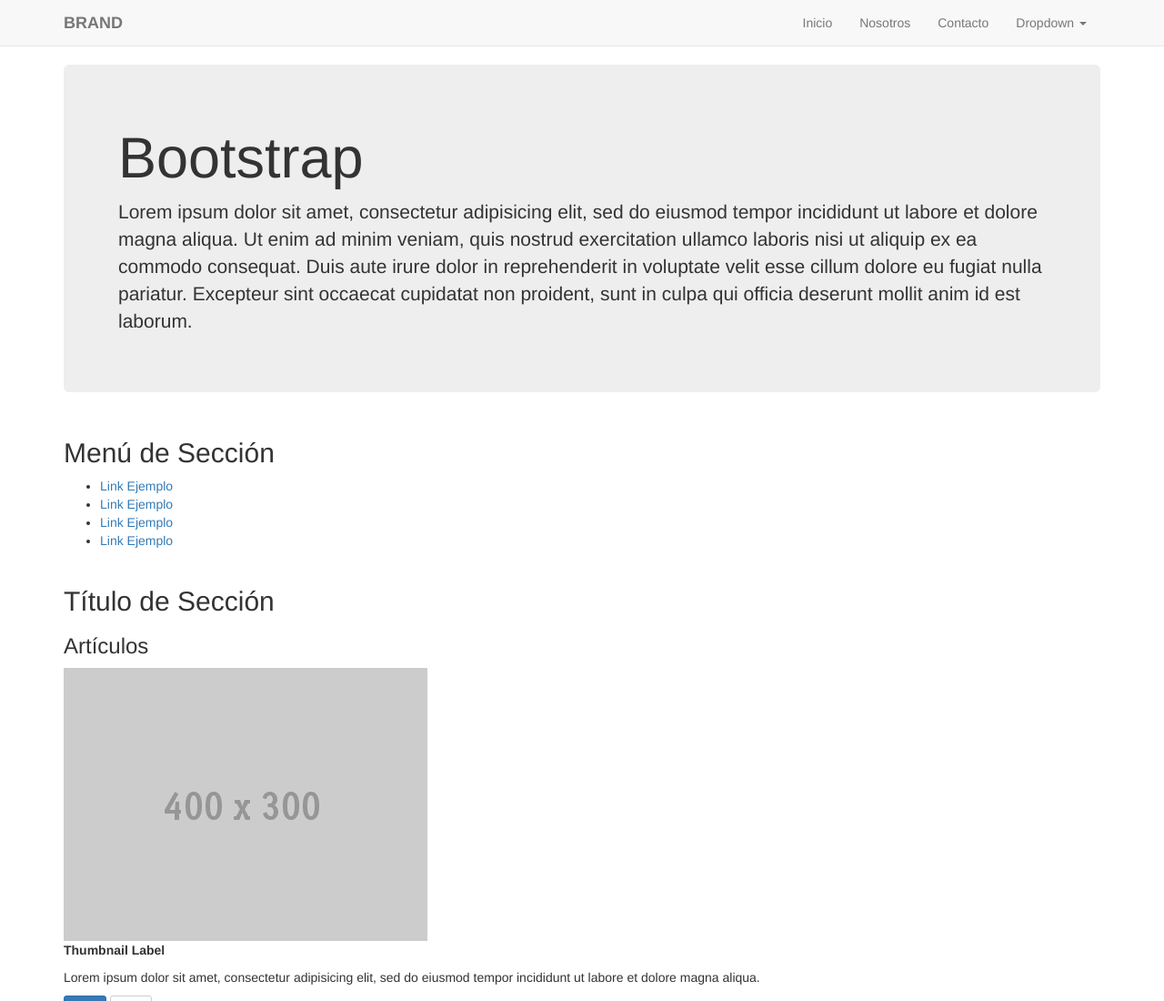
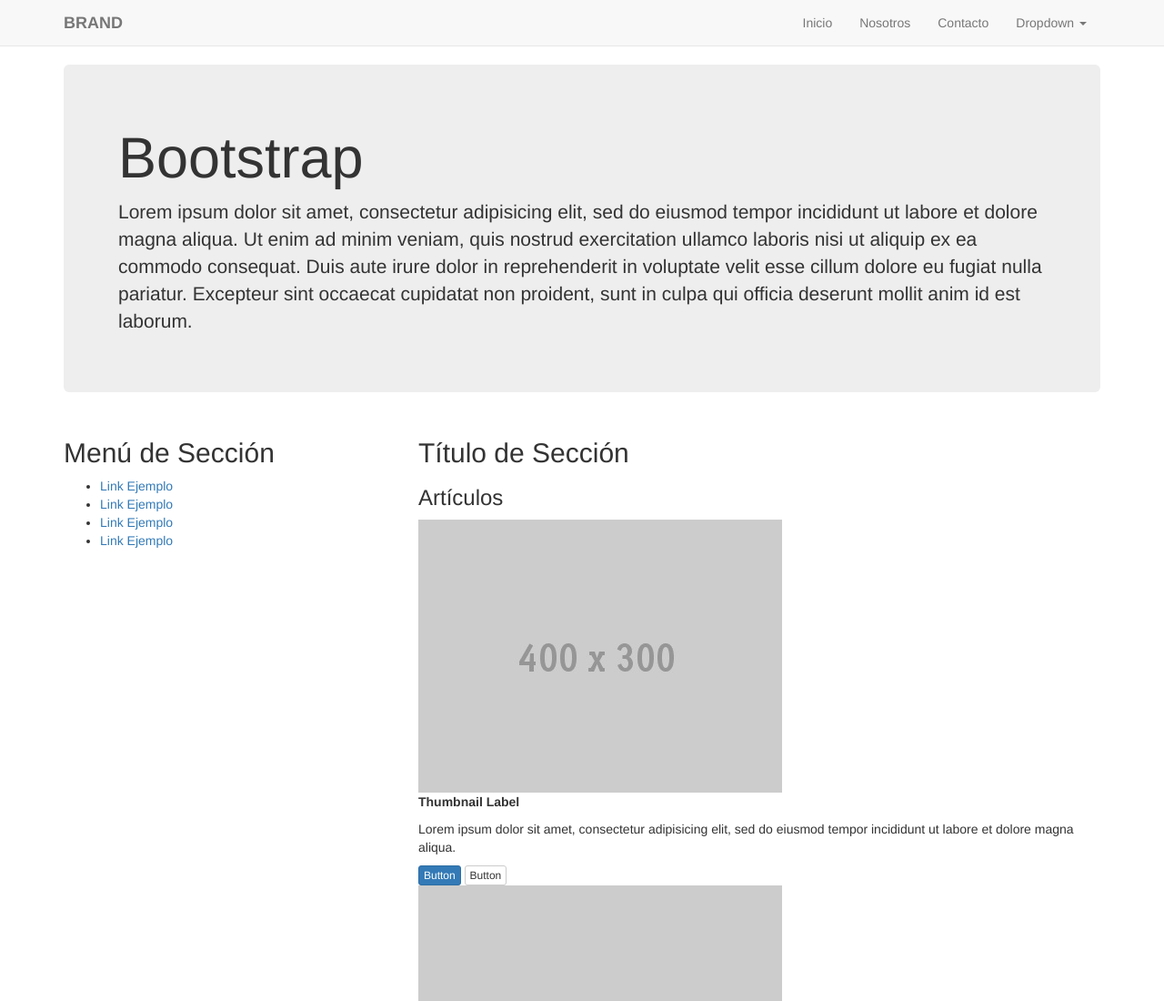
Before and after one commit to NicoVergara/TP3-Bootstrap, a plain HTML site: page index.html in a window 1280 px wide. Shown: the top 1100 px of the page at 91% size. Drawn offline with Linux system fonts and the light colour scheme.

Commit message:
Empezando con Bootstrap.

```diff
--- a/index.html
+++ b/index.html
@@ -79,9 +79,11 @@
   </section>
   <!-- End Main Title -->
 
+  <div class="container">
+    <div class="row">
       <!-- Start Aside -->
       <aside id="aside" class="aside">
-    <div class="container">
+        <div class="col-md-4">
           <div class="aside-title">
             <h2>Menú de Sección</h2>
           </div>
@@ -99,7 +101,7 @@
 
       <!-- Start Section -->
       <section id="section" class="section">
-    <div class="container">
+        <div class="col-md-8">
           <div class="section-title">
             <h2>Título de Sección</h2>
             <div class="img-responsive" <img src="img/principal.png" alt="img-title"></div>
@@ -210,6 +212,8 @@
         </div>
       </section>
       <!-- End Section -->
+    </div>
+  </div>
 
   <!-- Start Footer -->
   <footer id="footer" class="footer">
```
Lines whose indentation alone changed are shown as unchanged.
